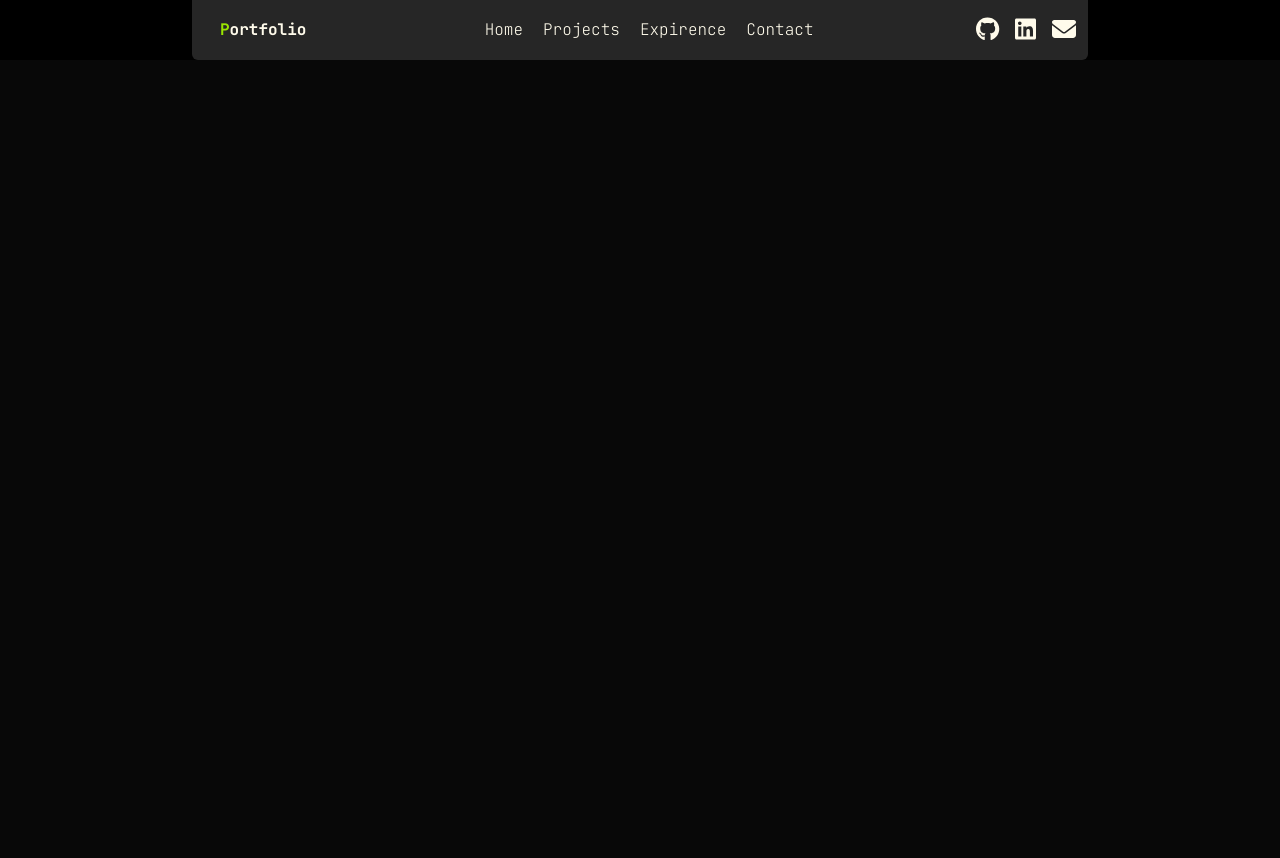
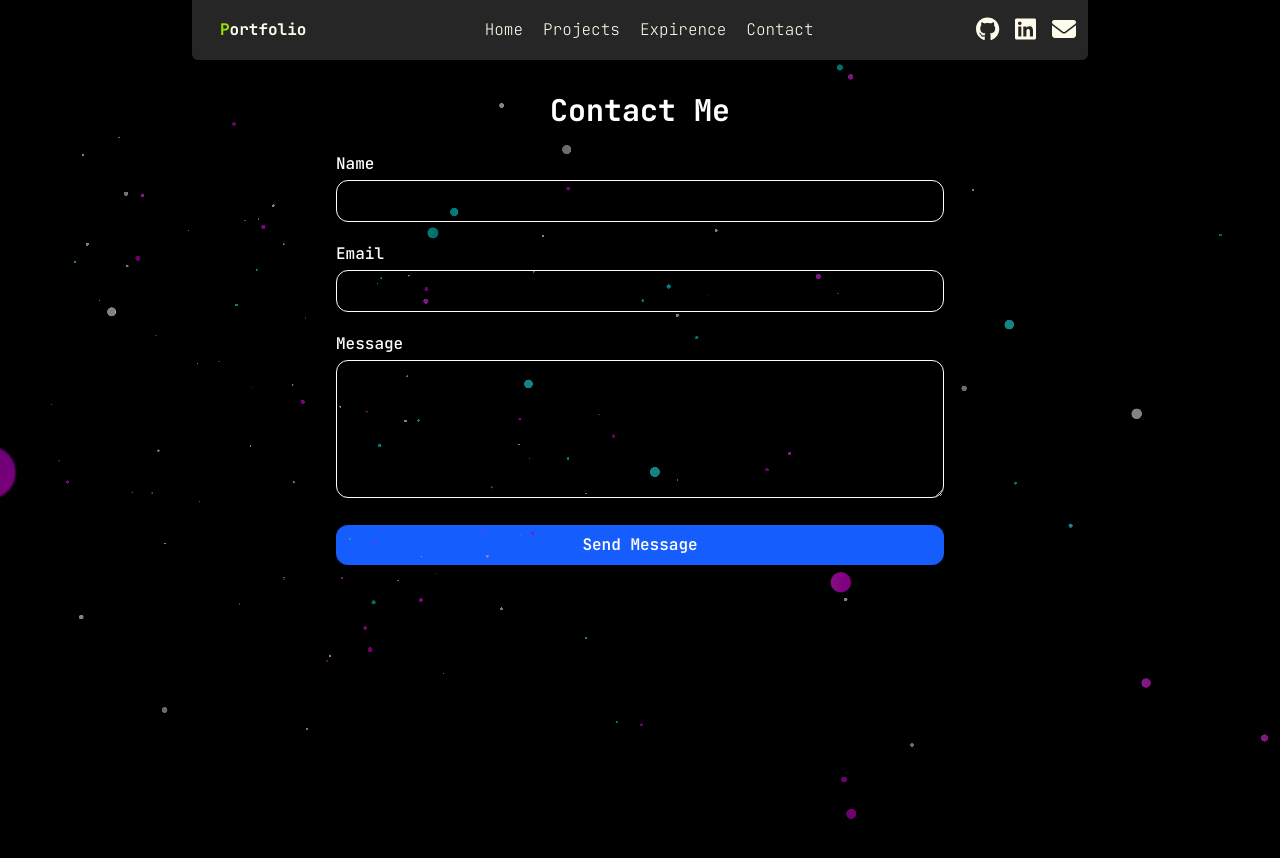
Before and after one commit to dhruv060305/Portfolio, a React (Vite) app: page /contact in a window 1280 px wide. Before the commit the page ends 800 px from the top, so only its background shows below. Built offline with nearby package versions, Linux system fonts and the light colour scheme.

Commit message:
Added contact me page

```diff
--- a/src/App.jsx
+++ b/src/App.jsx
@@ -4,7 +4,9 @@ import Home from './Components/Home';
 import Project from './Components/Project';
 import { BrowserRouter as Router, Routes, Route } from 'react-router-dom';
 import Exp from './Components/Exp';
+import Contact from './Components/Contact';
 // import Particles from './Components/Effects/Particles';
+
 
 
 
@@ -24,6 +26,7 @@ function App() {
         <Route path='/' element={<Home />}></Route>
         <Route path='/projects' element={<Project/> }></Route>
         <Route path='/experience' element={<Exp/> }></Route>
+        <Route path='/contact' element={<Contact/>}></Route>
       </Routes>
 
 
--- /dev/null
+++ b/src/Components/Contact.jsx
@@ -0,0 +1,57 @@
+import react from 'react'
+import Particles from './Effects/Particles';
+
+export default function Contact() {
+
+    const handeleformSubmit = () => {
+        alert("Form submitted successfully!");
+         // Prevent the default form submission behavior
+    }
+
+
+    return (
+        <div className="relative w-full min-h-screen bg-black text-white overflow-x-hidden">
+            {/* Particle canvas behind everything */}
+            <div className="absolute inset-0 pointer-events-none z-0">
+                <Particles
+                    className="w-full h-screen"
+                    particleColors={["#ffffff", "#00ffff", "#ff00ff"]}
+                    particleCount={300}
+                    particleSpread={10}
+                    speed={0.1}
+                    particleBaseSize={150}
+                    moveParticlesOnHover={true}
+                    alphaParticles={true}
+                    disableRotation={false}
+                />
+            </div>
+
+            <div className='w-full h-full flex flex-col items-center justify-start'>
+                <div className="w-full max-w-2xl bg-transparent p-8 rounded-2xl shadow-md">
+                    <h2 className="text-3xl font-bold mb-6 text-center ">Contact Me</h2>
+                    <form action="https://formspree.io/f/manegdnn" method="POST" className="space-y-5">
+                        <div>
+                            <label className="block mb-1 font-medium ">Name</label>
+                            <input type="text" name="name" required className="w-full border rounded-xl px-4 py-2 focus:outline-none focus:ring-2 focus:ring-blue-400" />
+                        </div>
+                        <div>
+                            <label className="block mb-1 font-medium ">Email</label>
+                            <input type="email" name="email" required className="w-full border rounded-xl px-4 py-2 focus:outline-none focus:ring-2 focus:ring-blue-400" />
+                        </div>
+                        <div>
+                            <label className="block mb-1 font-medium ">Message</label>
+                            <textarea name="message" rows="5" required className="w-full border rounded-xl px-4 py-2 focus:outline-none focus:ring-2 focus:ring-blue-400"></textarea>
+                        </div>
+
+                        <button type="submit" onClick={handeleformSubmit} className="w-full bg-blue-600 text-white font-semibold py-2 rounded-xl hover:bg-blue-700 transition">
+                            Send Message
+                        </button>
+
+
+                    </form>
+                </div>
+
+            </div>
+        </div>
+    );
+}
--- a/src/Components/Nav.jsx
+++ b/src/Components/Nav.jsx
@@ -20,7 +20,7 @@ export default function Nav() {
                         <Link to="/" className="hover:underline font-extralight">Home</Link>
                         <Link to="/projects" className="hover:underline font-extralight">Projects</Link>
                         <Link to="/experience" className="hover:underline font-extralight">Expirence</Link>
-                        <Link to="/" className="hover:underline font-extralight">Contact</Link>
+                        <Link to="/contact" className="hover:underline font-extralight">Contact</Link>
                     </div>
                 </div>
 
@@ -51,7 +51,7 @@ export default function Nav() {
                     <Link to="/" className="hover:underline font-extralight">Home</Link>
                     <Link to="/projects" className="hover:underline font-extralight">Projects</Link>
                     <Link to="/experience" className="hover:underline font-extralight">Expirence</Link>
-                    <Link to="/" className="hover:underline font-extralight">Contact</Link>
+                    <Link to="/contact" className="hover:underline font-extralight">Contact</Link>
                 </div>
             )}
 
```
